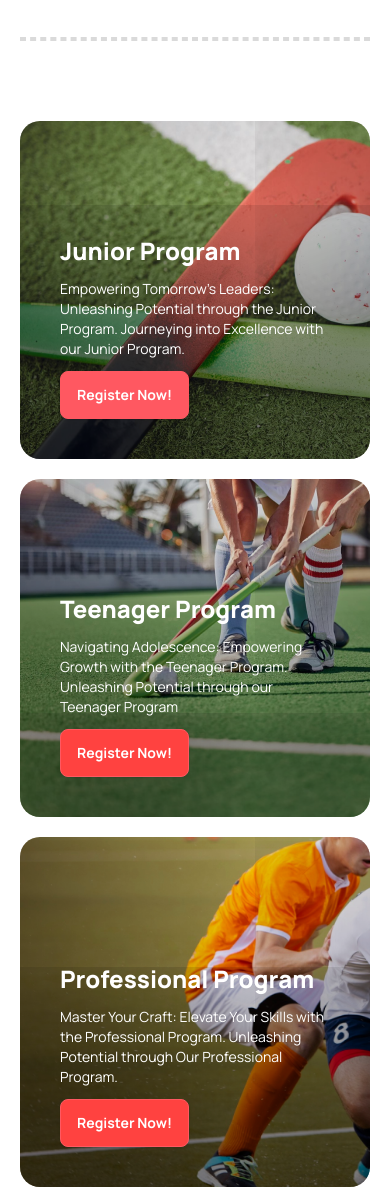
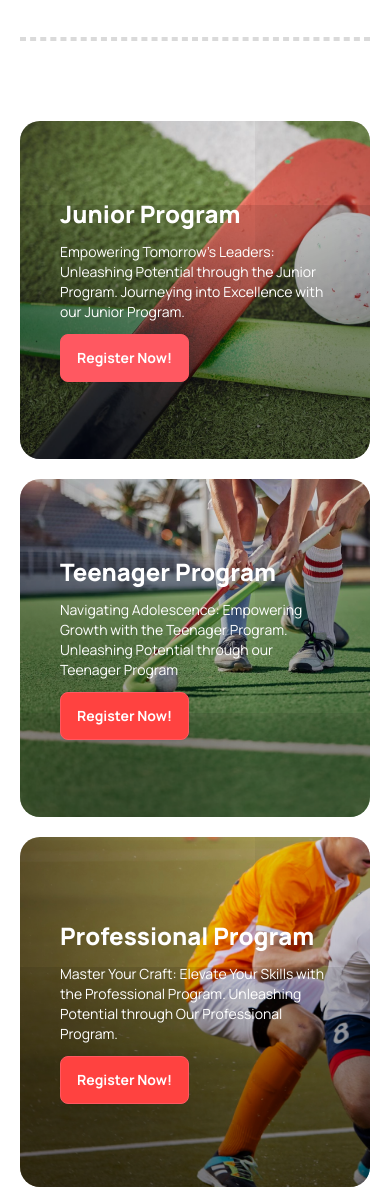
Before and after one commit to faisal-shohag/Assignment-3, a plain HTML site: page index.html in a window 390 px wide. Shown: the part 2336-3523 px from the top of the page. Drawn offline with nearby package versions, Linux system fonts and the light colour scheme.

Commit message:
Text align issue fixed on Program Sections

```diff
--- a/index.html
+++ b/index.html
@@ -299,7 +299,7 @@
 
 
       <div class="flex lg:flex-row flex-col gap-5 justify-between items-center text-white">
-        <div class="lg:w-full back-g bg1 flex flex-col justify-end pb-10">
+        <div class="lg:w-full back-g bg1 flex flex-col lg:justify-end justify-center lg:pb-10">
             <div class="text-left flex flex-col gap-3 items-start px-10">
                 <div class="text-2xl font-extrabold">Junior Program</div>
                 <div class="text-sm">Empowering Tomorrow's Leaders: Unleashing Potential through the Junior Program.
@@ -308,7 +308,7 @@
             </div>
         </div>
 
-        <div class="lg:w-full back-g bg2 flex flex-col justify-end pb-10">
+        <div class="lg:w-full back-g bg2 flex flex-col lg:justify-end justify-center lg:pb-10">
             <div class="text-left flex flex-col gap-3 items-start px-10">
                 <div class="text-2xl font-extrabold">Teenager Program</div>
                 <div class="text-sm">Navigating Adolescence: Empowering Growth with the Teenager Program.
@@ -318,7 +318,7 @@
         </div>
       </div>
 
-      <div class="bg3 back-gl lg:w-full text-white mt-5 lg:h-[450px] h-[350px] flex flex-col justify-end pb-10">
+      <div class="bg3 back-gl lg:w-full text-white mt-5 lg:h-[450px] h-[350px] flex flex-col lg:justify-end justify-center lg:pb-10">
         <div class="text-left flex flex-col gap-3 items-start px-10 lg:w-[510px]">
             <div class="text-2xl font-extrabold">Professional Program</div>
             <div class="text-sm">Master Your Craft: Elevate Your Skills with the Professional Program.
```
